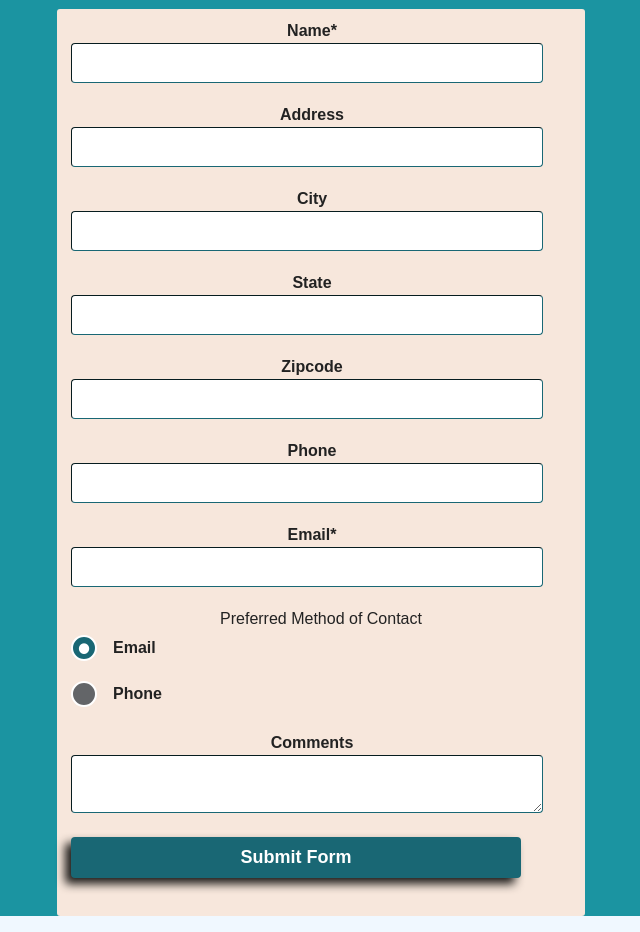
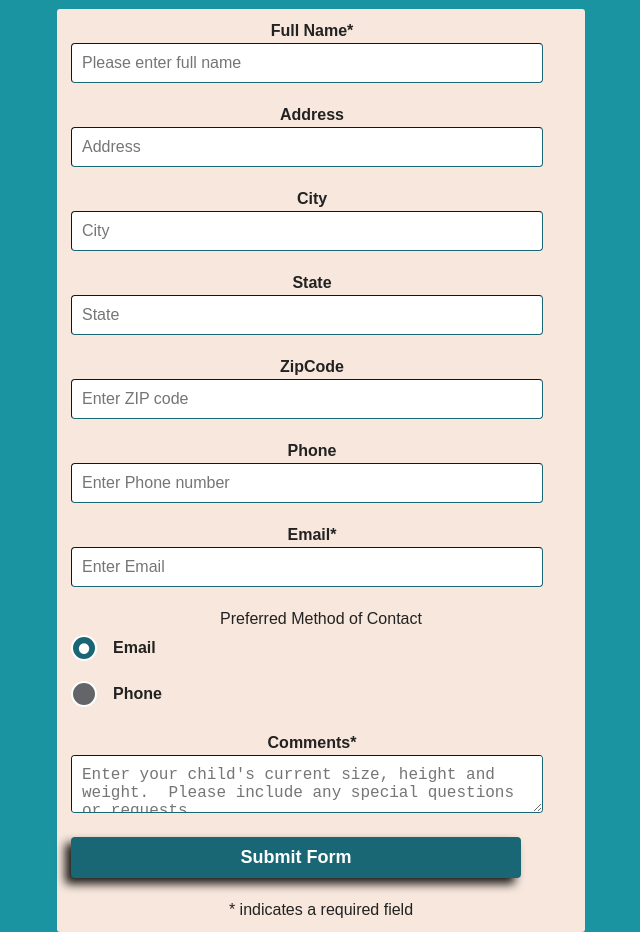
Before and after one commit to lejone20/GIT_417_Final_Crocheting_Website, a plain HTML site: page index.html in a window 1280 px wide. Shown: the part 3040-3972 px from the top of the page, without its empty margins (319-959 px from the left). Drawn offline with Linux system fonts and the light colour scheme; a web font is replaced by a local one.

Commit message:
updated form
form update

```diff
--- a/index.html
+++ b/index.html
@@ -139,41 +139,43 @@
                 <h2>Please fill out the following with each order</h2>
                 <p>Please include your child's current size of clothing in the comments, if ordering a hat please include child's head circumference for best fit.</p>
             <form action="https://wp.zybooks.com/form-viewer.php" method="POST" target="_blank">
-			<label for="my-name">Name*</label>
-			<input type="text" name="my-name" id="my-name" required>
+			<label for="fname">Full Name*</label>
+			<input type="text" name="fname" id="fname" required placeholder="Please enter full name">
 
-			<label for="my-address">Address</label>
-			<input type="text" name="my-address" id="my-address">
+			<label for="address">Address</label>
+			<input type="text" name="address" id="address" placeholder="Address">
 
-			<label for="my-city">City</label>
-			<input type="text" name="my-city" id="my-city">
+			<label for="city">City</label>
+			<input type="text" name="city" id="city" placeholder="City">
 
-			<label for="my-state">State</label>
-            <input type="text" name="my-state" id="my-state">
+			<label for="state">State</label>
+            <input type="text" name="state" id="state" placeholder="State">
 
-			<label for="my-zip">Zipcode</label>
-			<input type="number" name="my-zip" id="my-zip">
+            <label for="zipCode">ZipCode</label>
+			<input type="text" id="zipCode" maxlength="5" placeholder="Enter ZIP code">
 
-			<label for="my-phone">Phone</label>
-			<input type="tel" name="my-phone" id="my-phone">
 
-			<label for="my-email">Email*</label>
-			<input type="email" name="my-email" id="my-email" required>
+			<label for="phone">Phone</label>
+			<input type="tel" name="phone" id="phone" required placeholder="Enter Phone number">
+
+			<label for="email">Email*</label>
+			<input type="email" name="email" id="email" required placeholder="Enter Email">
 
             <fieldset>
 				<legend>Preferred Method of Contact</legend>
 
-				<input type="radio" name="contact-pref" id="pref-email" checked>
-				<label for="pref-email">Email</label>
+				<input type="radio" name="pref-contact" id="email-pref" checked>
+				<label for="email">Email</label>
 
-				<input type="radio" name="contact-pref" id="pref-phone">
-				<label for="pref-phone">Phone</label>
+				<input type="radio" name="pref-contact" id="phone-pref">
+				<label for="phone-pref">Phone</label>
 
 			</fieldset>
-				<label for="my-comments">Comments</label>
-				<textarea name="my-comments" id="my-comments"></textarea>
+				<label for="comments">Comments*</label>
+				<textarea name="comments" id="comments" required placeholder="Enter your child's current size, height and weight.  Please include any special questions or requests."></textarea>
 
 				<input type="submit" name="my-submit" id="my-submit" value="Submit Form">
+            <p>* indicates a required field</p>
 
 		</form>
 	</section>
```
